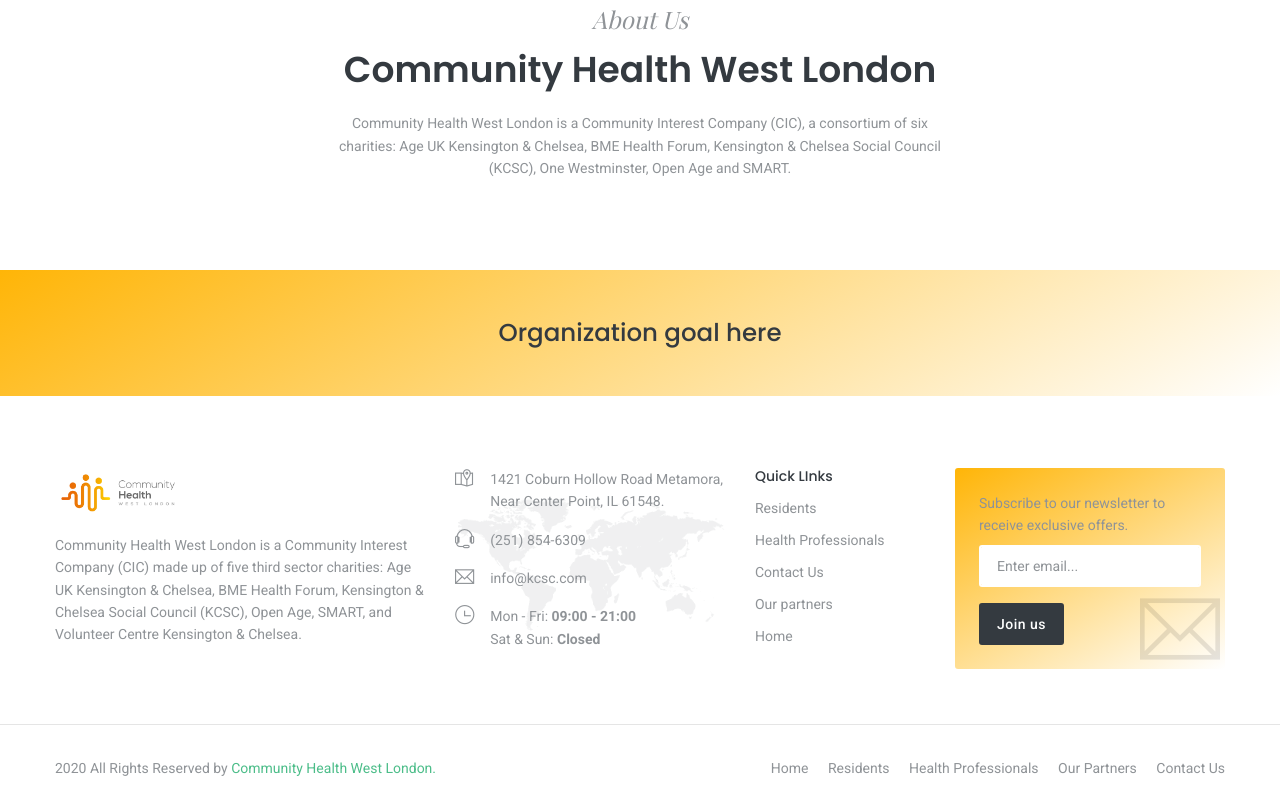
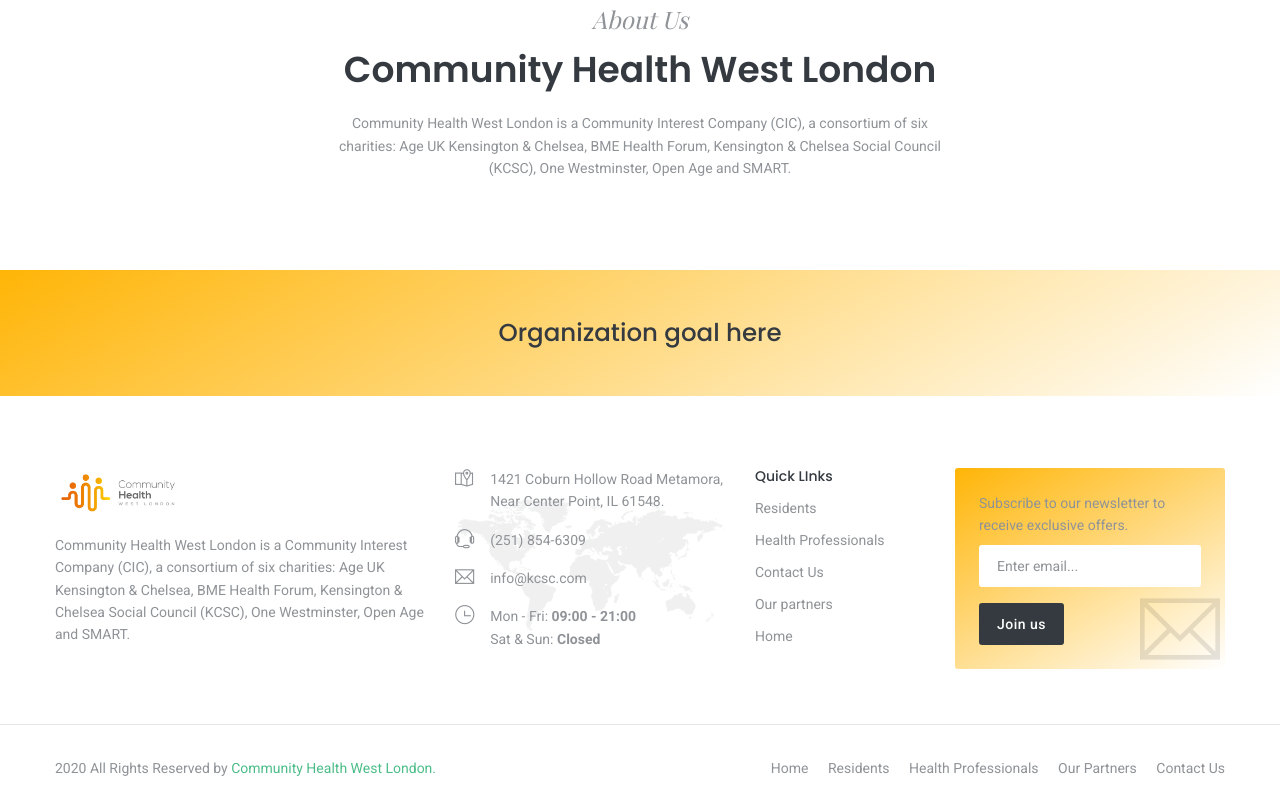
Before and after one commit to AgileVentures/cic-website, a Jekyll site: the page built from index.md, in a window 1280 px wide. Shown: the part 900-1711 px from the top of the page. Built offline with Jekyll 4.4.1, drawn with Linux system fonts in a browser that asks for light colours; some web fonts are replaced.

Commit message:
Update Contacts “contacts”

```diff
--- a/_data/contacts.yml
+++ b/_data/contacts.yml
@@ -2,7 +2,7 @@ contacts:
   - address: 1421 Coburn Hollow Road Metamora, Near Center Point, IL 61548.
     telephone: (251) 854-6309
     email: info@kcsc.com
-    about: "Community Health West London is a Community Interest Company (CIC) made
-      up of five third sector charities: Age UK Kensington & Chelsea, BME Health
-      Forum, Kensington & Chelsea Social Council (KCSC), Open Age, SMART, and
-      Volunteer Centre Kensington & Chelsea."
+    about: "Community Health West London is a Community Interest Company (CIC), a
+      consortium of six charities: Age UK Kensington & Chelsea, BME Health
+      Forum, Kensington & Chelsea Social Council (KCSC), One Westminster, Open
+      Age and SMART."
```
